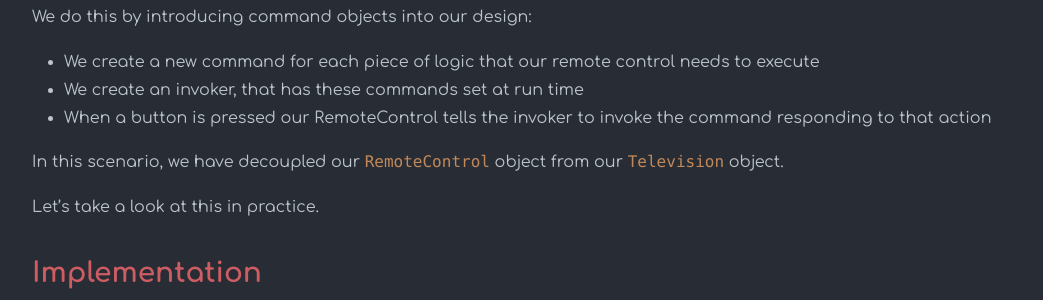
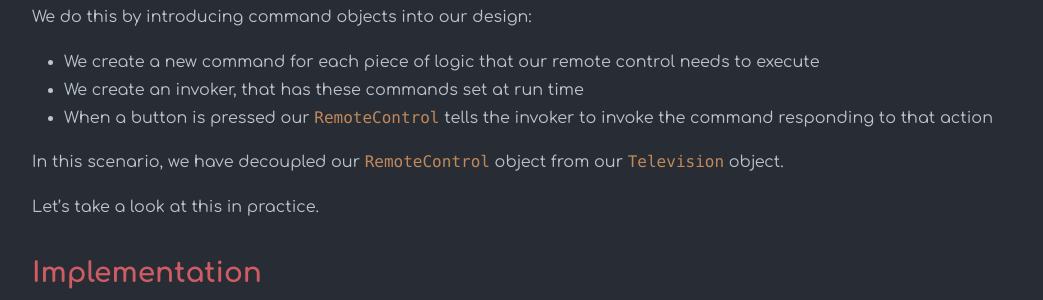
Before and after one commit to danielhutchinson/danielhutchinson.github.io, a Jekyll site: the page built from _posts/2019-04-19-encapsulating-logic-using-the-command-pattern.md, in a window 1280 px wide and 900 px high, scrolled down 2107 px. Shown: the part 152-452 px from the top of the window, without its empty margins (118-1161 px from the left). Built offline with Jekyll 4.4.1, drawn with Linux system fonts in a browser that asks for light colours; nearby versions of some CDN libraries.

Commit message:
fix: formatting

```diff
--- a/_posts/2019-04-19-encapsulating-logic-using-the-command-pattern.md
+++ b/_posts/2019-04-19-encapsulating-logic-using-the-command-pattern.md
@@ -58,7 +58,7 @@ We do this by introducing command objects into our design:
 
 - We create a new command for each piece of logic that our remote control needs to execute
 - We create an invoker, that has these commands set at run time
-- When a button is pressed our RemoteControl tells the invoker to invoke the command responding to that action
+- When a button is pressed our `RemoteControl` tells the invoker to invoke the command responding to that action
 
 In this scenario, we have decoupled our `RemoteControl` object from our `Television` object.
 
```
